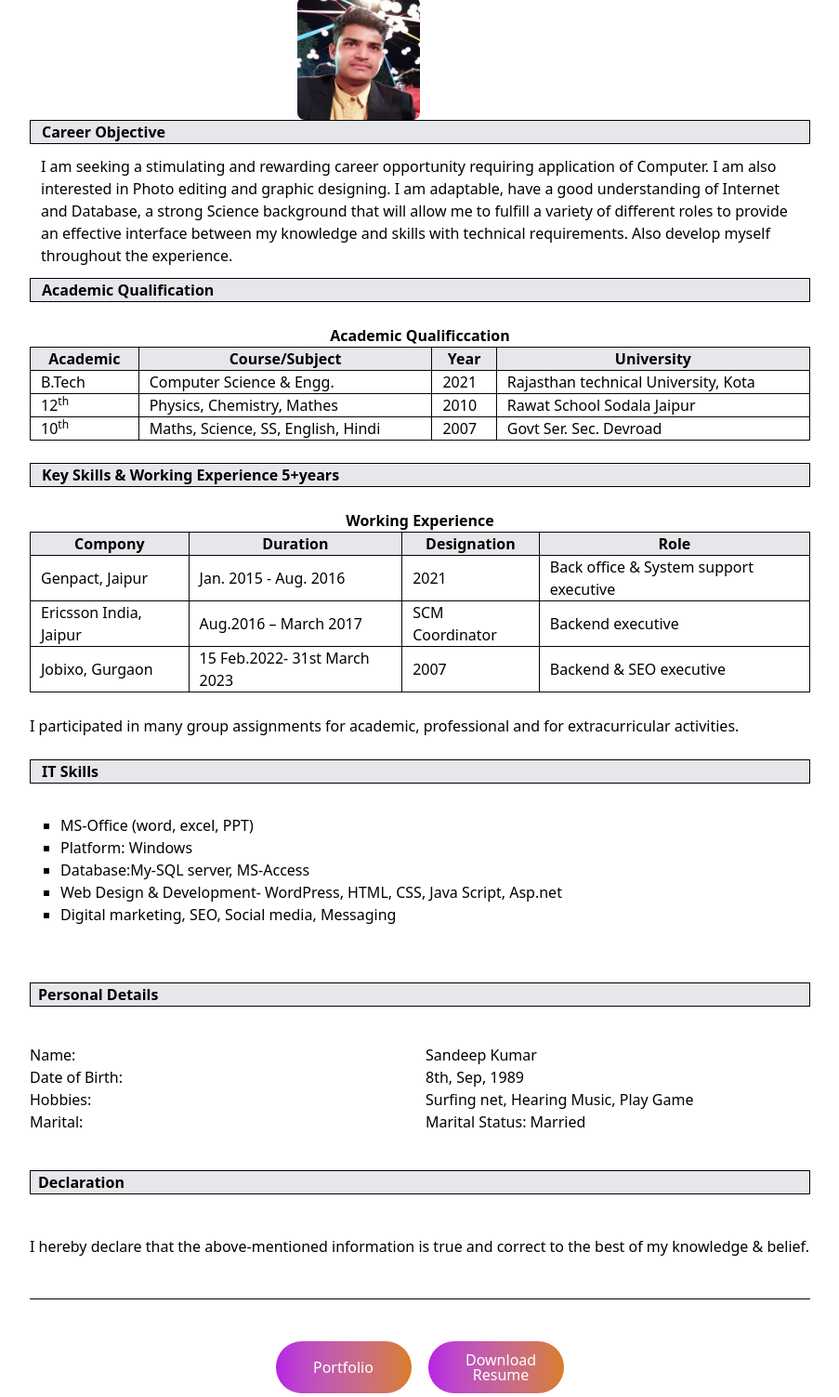
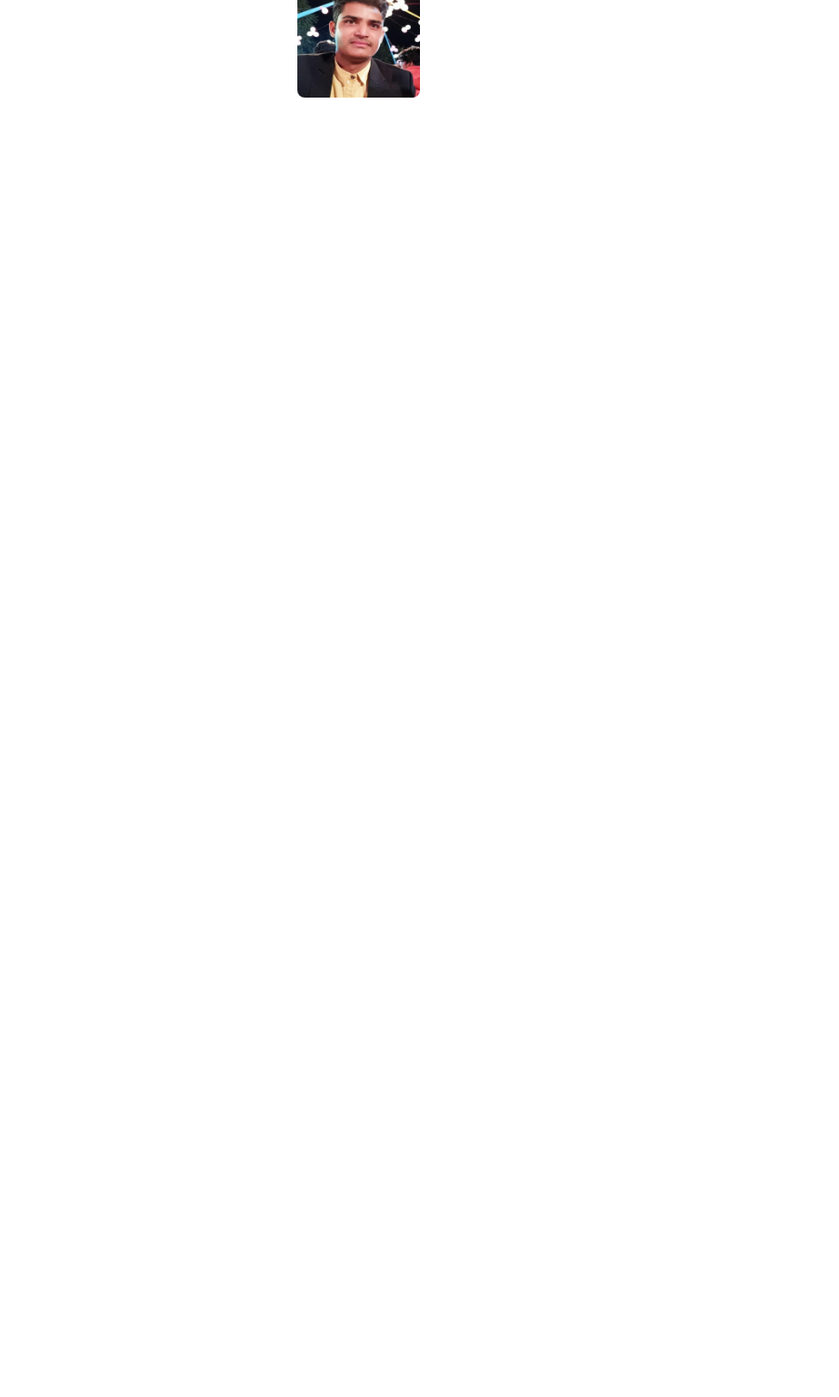
Before and after one commit to sofficial333/Portfolio, a plain HTML site: page socialac.html in a window 1280 px wide. Shown: the part 507-2010 px from the top of the page at 93% size, without its empty margins (188-1091 px from the left). After the commit the page ends 800 px from the top, so only its background shows below. Drawn offline with nearby package versions, Linux system fonts and the light colour scheme.

Commit message:
Update socialac.html

```diff
--- a/socialac.html
+++ b/socialac.html
@@ -27,14 +27,10 @@ table.center {
 <body class="mx-6 sm:mx-55 my-6">
         <ul class="grid grid-cols-2 sm:gap-0">
         <li style="margin-left: 22px;">
-            <h1 class="gap-9 text-3xl">Sandeep Kumar</h1>
-            <p class="gap-36 mb-5" ><small>(Frontend developer & SEO Expert)</small></p>
-            <p class="flex items-center gap-2"> <img src="./images/email.png" alt=" Email:" class="w-4">San.india00@gmail.com </p>
-            <p class="flex items-center gap-2"> <img src="./images/call.png" alt="Phone:" class="w-4">+919672023333</p>
-            <p class="inline-flex items-center gap-2 mb-5"> <img src="./images/address.png" alt=" Address" style="width: 16px; margin-bottom: 22px;"> 871/3, East Rajiv Nagar, <br> sector-13, Gurgaon, 122001 </p>
+                 <a href="https://www.facebook.com/Sofficial333"> Facebook </a>
         </li>
           <p>
-Profile 	Link/Username
+
 Facebook	https://www.facebook.com/Sofficial333
 Medium	https://medium.com/@sofficial333
 Behance	https://www.behance.net/sofficial333
@@ -58,120 +54,6 @@ Wix	https://about.me/sofficial3
             <img src="./images/san.jpeg" alt="" class="size-33 rounded-lg">
         </li>
         </ul>
-<!---------------Career Objective -->
-<div class="box-border bg-gray-200">
-    <h1 class="border text-l px-3 "><b>Career Objective</b> </h1>
-</div>
-<p class="px-3 py-3">I am seeking a stimulating and rewarding career opportunity requiring application of Computer. I am also interested in Photo editing and graphic designing. I am adaptable, have a good understanding of Internet and Database, a strong Science background that will allow me to fulfill a variety of different roles to provide an effective interface between my knowledge and skills with technical requirements.
-    Also develop myself throughout the experience.</p>
-
-<!---------------Career Objective -->
-<div class="box-border bg-gray-200">
-    <h1  class="border text-l px-3 "><b>Academic Qualification </b></h1>
-</div>
-<br>
-<table border="1" width=100% height="55">
-    <caption><b>Academic Qualificcation</b></caption>
-    <tr class="bg-gray-200" >
-    <th>Academic</th>
-    <th>Course/Subject</th>
-    <th>Year</th>
-    <th>University</th>
-    </tr>
-    <tr >
-        <td>B.Tech</td>
-        <td>Computer Science & Engg.</td>
-        <td>2021</td>
-        <td>Rajasthan technical University, Kota</td>
-    </tr>
-    <tr >
-        <td>12<sup>th</sup></td>
-        <td>Physics, Chemistry, Mathes</td>
-        <td>2010</td>
-        <td>Rawat School Sodala Jaipur</td>
-    </tr>
-    <tr >
-        <td>10<sup>th</sup></td>
-        <td>Maths, Science, SS, English, Hindi</td>
-        <td>2007</td>
-        <td>Govt Ser. Sec. Devroad</td>
-    </tr>
-</table>
-<br>
-<!---------------Career Objective -->
-<div class="box-border bg-gray-200">
-    <h1 class="border text-l px-3 "><b>Key Skills & Working Experience 5+years</b></h1>
-</div><br>
-<table border="1" width=100% height="55">
-    <caption><b>Working Experience</b></caption>
-    <tr class="bg-gray-200" >
-    <th>Compony</th>
-    <th>Duration</th>
-    <th>Designation</th>
-    <th>Role</th>
-    </tr>
-    <tr >
-        <td>Genpact, Jaipur </td>
-        <td>Jan. 2015 - Aug. 2016</td>
-        <td>2021</td>
-        <td>Back office & System support executive</td>
-    </tr>
-    <tr >
-        <td>Ericsson India, Jaipur</td>
-        <td>Aug.2016 – March 2017</td>
-        <td>SCM Coordinator</td>
-        <td>Backend executive</td>
-    </tr>
-    <tr >
-        <td>Jobixo, Gurgaon</td>
-        <td>15 Feb.2022- 31st March 2023</td>
-        <td>2007</td>
-        <td>Backend & SEO executive</td>
-    </tr>
-</table>
-<br>
-<p>I participated in many group assignments for academic, professional and for extracurricular activities.</p>
-<br>
-<div class="box-border bg-gray-200">
-    <h1 class="border text-l px-3 "><b>IT Skills</b></h1>
-</div>
-<ul style="list-style-type: square; padding: 33px;">
-    <li>MS-Office (word, excel, PPT)</li>
-    <li>Platform: Windows</li>
-    <li>Database:My-SQL server, MS-Access</li>
-    <li>Web Design & Development- WordPress, HTML, CSS, Java Script, Asp.net</li>
-    <li>Digital marketing, SEO, Social media, Messaging</li>
-</ul>
-<div class="box-border bg-gray-200 my-7 ">
-    <h1 class="border text-l px-2"><b>Personal Details</b></h1>
-</div>
-<div class="grid grid-cols-2 sm:grid-cols-2 gap-3 my-10">
-    <div>
-        <p>Name: </p>
-        <p>Date of Birth: </p>
-        <p>Hobbies: </p>
-        <p>Marital: </p>
-    </div>
-    <div>
-        <p>Sandeep Kumar </p>
-        <p>8th, Sep, 1989 </p>
-        <p>Surfing net, Hearing Music, Play Game </p>
-        <p>Marital Status: Married </p>
-    </div>
-</div>
-<div class="box-border bg-gray-200 my-7 ">
-    <h1 class="border text-l px-2"><b>Declaration</b></h1>
-</div>
-<p class="my-11">I hereby declare that the above-mentioned information is true and correct to the best of my knowledge & belief.</p>
-<hr>
-
-<div class="flex flex-2 gap-4 justify-center">
-<a href="index.html" class="my-11 px-10 py-3 w-37 border rounded-full bg-gradient-to-r from-[#b820e6]
-            to-[#da7d20] text-white flex items-center gap-2 text-center">Portfolio </a>
-
-<a href="./images/resume.pdf" download class="my-11 px-10 py-3 text-base/4 w-37 border rounded-full bg-gradient-to-r from-[#b820e6]
-            to-[#da7d20] text-white flex items-center gap-2 text-center">Download Resume  </a>
-
 </div>
 </body>
 </html>
```
